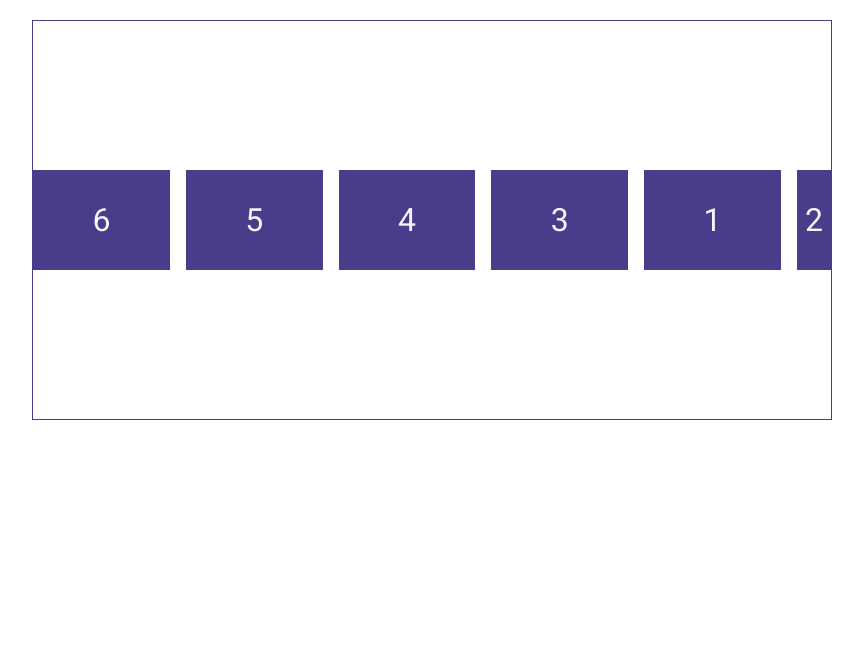
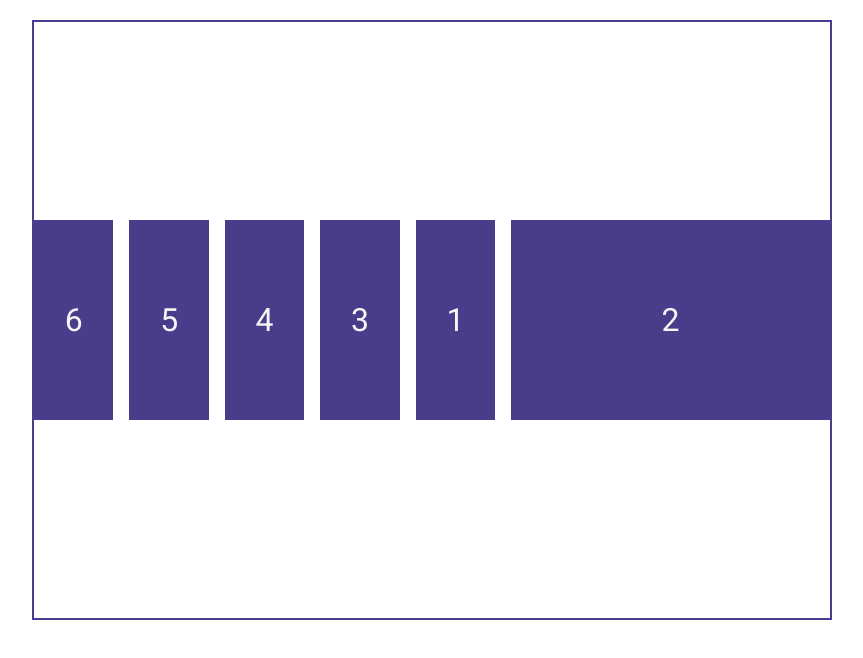
Before and after one commit to Arctic63/CSS-Flex-Box, a plain HTML site: page index.html in a window 1280 px wide. Shown: the whole page, without its empty margins (208-1071 px from the left). Drawn offline with Linux system fonts and the light colour scheme.

Commit message:
Changed size of the box class

```diff
--- a/styles/style.css
+++ b/styles/style.css
@@ -12,19 +12,19 @@ body {
 .container {
     background-color: #fff;
     max-width: 800px;
-    min-height: 400px;
+    min-height: 600px;
     margin-inline: auto;
-    border: 1px solid darkslateblue;
+    border: 2px solid darkslateblue;
     display: flex;
     gap: 1rem;
     justify-content: space-evenly;
     align-items: center;
-    flex-flow: row-reverse nowrap;
+    flex-flow: row-reverse wrap;
     align-content: space-evenly;
 }
 .box {
     /* min-width: 100px; */
-    height: 100px;
+    height: 200px;
     background-color: darkslateblue;
     color: whitesmoke;
     font-size: 2rem;
@@ -32,12 +32,12 @@ body {
     display: flex;
     justify-content: center;
     align-items: center;
-    flex-basis: 100px;
-    flex-grow: 1;
-    flex-shrink: 1;
-    flex: 1 1 250px;
+    flex-basis: 300px;
+    /* flex-grow: 1;
+    flex-shrink: 1; */
+    flex: 1 1 20px;
 }
 .box:nth-child(2) {
-    flex: 2 2 250px;
+    flex: 2 2 200px;
     order: -1;
 }
```
